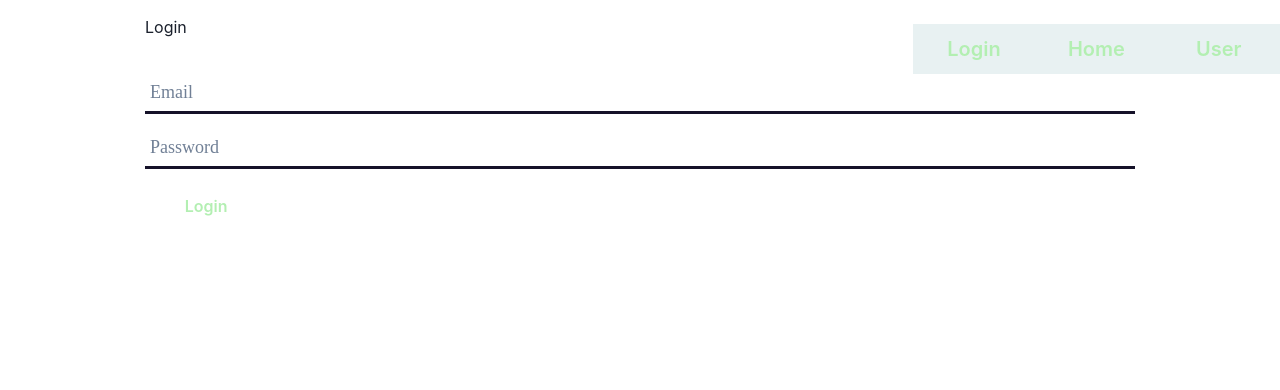
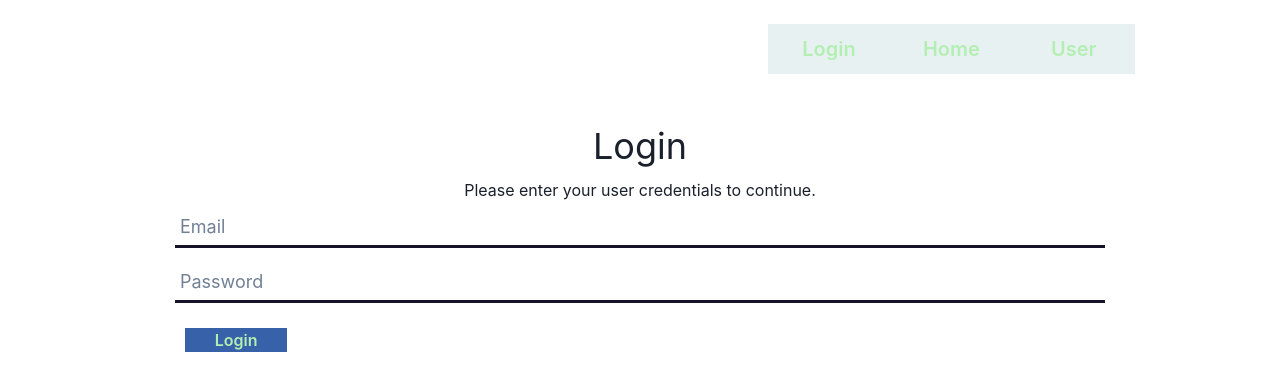
Before and after one commit to kevinkraiss/mern-project-03, a React (Create React App) app in the folder client/: page / in a window 1280 px wide. Shown: the top 390 px of the page. Built offline with nearby package versions, Linux system fonts and the light colour scheme.

Commit message:
styles login form

```diff
--- a/client/src/App.css
+++ b/client/src/App.css
@@ -18,7 +18,8 @@
 }
 
 .container {
-  display: block;
+  display: flex;
+  flex-direction: column;
   max-width: 1020px;
   margin: 0 auto;
   padding: 0 15px;
@@ -27,6 +28,7 @@
 /* nav styling */
 
 nav {
+  justify-content: end;
   padding-top: 24px;
   margin-right: 0px;
   float: right;
@@ -65,32 +67,25 @@ button {
 /* login styling */
 
 form {
+  margin: 30px;
   padding: 15px 0;
-  width: 100%;
+  display: block;
 }
 
-#search-form {
-  background: var(--primaryDark);
-  position: fixed;
-  bottom: 0;
-  left: 0;
+#login-form p {
+  margin: 5px 0px;
+  line-height: 25px;
+  text-align: center;
 }
 
-.dark #search-form {
-  background: var(--secondary);
+#login-form h1 {
+  font-size: 36px;
+  text-align: center;
 }
 
-#search-form .container {
-  display: flex;
-  align-items: center;
-}
-
-#search-form .container button {
-  display: grid;
-  place-items: center;
-  margin-left: 15px;
-  border-radius: 100px;
-  padding: 5px;
+#login-form button {
+  background-color: var(--secondary);
+  border-radius: 0;
 }
 
 input, select {
@@ -98,26 +93,8 @@ input, select {
   border-bottom: 3px solid var(--light);
   width: 100%;
   font-size: 18px;
-  font-family: 'Press Start 2P', cursive;
   outline: none;
   padding: 5px;
-}
-
-#search-form input {
-  background: transparent;
-  color: var(--light);
-}
-
-#search-form input:focus {
-  color: var(--hightlight);
-  background-color: var(--primaryDarkest);
-  border-bottom-color: var(--hightlight);
-}
-
-#search-form input:focus {
-  color: var(--green);
-  background-color: var(--secondaryDark);
-  border-bottom-color: var(--light);
 }
 
 #login-form input {
--- a/client/src/App.js
+++ b/client/src/App.js
@@ -50,6 +50,7 @@ function App() {
       <ApolloProvider client={client}>
 
 
+        <Container>
         <Nav
           pages={pages}
           setCurrentPage={setCurrentPage}
@@ -57,10 +58,9 @@ function App() {
           />
 
         <main>
-          <Container>
             <Page currentPage={currentPage}></Page>
+        </main>
           </Container>
-        </main>
 
       </ApolloProvider>
     </ChakraProvider>
--- a/client/src/pages/login.js
+++ b/client/src/pages/login.js
@@ -23,6 +23,7 @@ const Login = () => {
   return (
     <form id="login-form" onSubmit={handleSubmit}>
       <h1>Login</h1>
+      <p>Please enter your user credentials to continue.</p>
       <input
         name="email"
         value={email}
```
